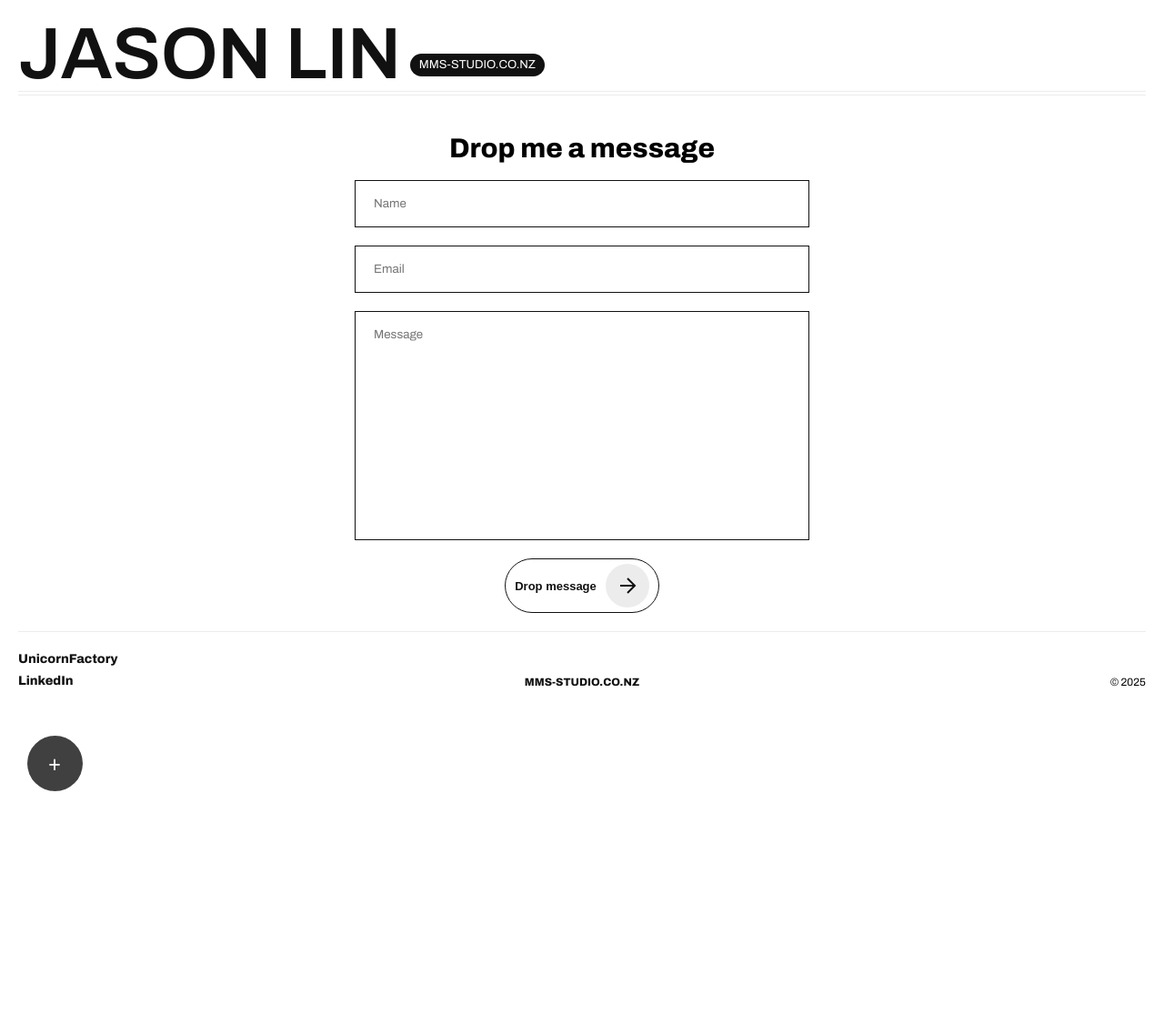
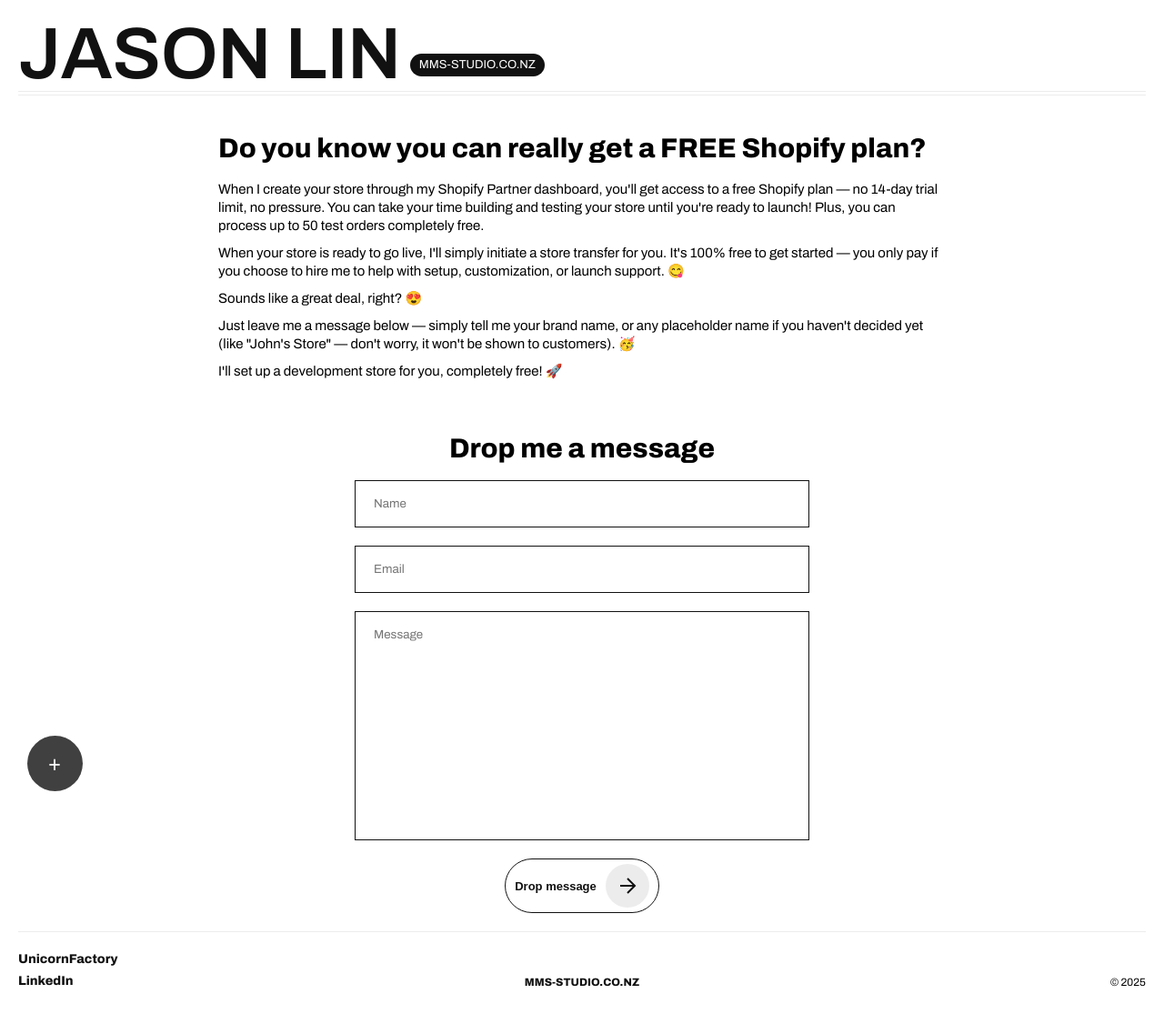
Before and after one commit to devjasonlin/mms-studio, a Jekyll site: the page built from contact.html, in a window 1280 px wide. Shown: the whole page at 91% size. Built offline with Jekyll 4.4.1, drawn with Linux system fonts in a browser that asks for light colours; nearby versions of some CDN libraries; before the commit the page ends 900 px from its top, so only the background shows below that.

Commit message:
add more content to contact page

```diff
--- a/_config.yml
+++ b/_config.yml
@@ -83,6 +83,9 @@
     year: Issued Nov 2024
     logo: https://media.licdn.com/dms/image/v2/D560BAQH9Y3IDQjuPSw/company-logo_100_100/company-logo_100_100/0/1737143878716/shopify_logo?e=1750896000&v=beta&t=niqip8zzJgsRPjhcBb8Uyb5KEQ_wHX5HF6h6XHOA254
 
+free_shopify:
+  title: Do you know you can really get a FREE Shopify plan?
+  description: <p>When I create your store through my Shopify Partner dashboard, you'll get access to a free Shopify plan — no 14-day trial limit, no pressure. You can take your time building and testing your store until you're ready to launch! Plus, you can process up to 50 test orders completely free.</p> <p>When your store is ready to go live, I'll simply initiate a store transfer for you. It's 100% free to get started — you only pay if you choose to hire me to help with setup, customization, or launch support. 😋</p> <p>Sounds like a great deal, right? 😍</p> <p>Just leave me a message below — simply tell me your brand name, or any placeholder name if you haven't decided yet (like "John's Store" — don't worry, it won't be shown to customers). 🥳</p> <p>I'll set up a development store for you, completely free! 🚀</p>
 
 social_links:
   - label: "UnicornFactory"
--- a/_sass/layout/contact.scss
+++ b/_sass/layout/contact.scss
@@ -4,7 +4,26 @@
   align-items: center;
   padding: 2rem 0;
 
-  .main-contact--title{
+  .main-contact--paragraph {
+    width: 100%;
+    max-width: 80rem;
+    margin: 0 auto 3rem auto;
+
+    p {
+      font-size: 1.5rem;
+      line-height: 2rem;
+      margin: 0 0 1rem 0;
+    }
+  }
+
+  .main-contact--heading {
+    font-size: 3rem;
+    font-weight: 800;
+
+    padding: 2rem 0;
+  }
+
+  .main-contact--title {
     font-size: 3rem;
     font-weight: 800;
 
@@ -14,7 +33,6 @@
   .main-contact--form {
     width: 100%;
     max-width: 50rem;
-    margin: 0 auto;
     display: flex;
     flex-direction: column;
     align-items: center;
--- a/contact.html
+++ b/contact.html
@@ -4,6 +4,11 @@
 ---
 <link rel="stylesheet" href="{{ '/assets/css/contact.css' | relative_url }}">
 <div class="main-content main-contact--container">
+  <div class="main-contact--paragraph">
+    <div class="main-contact--heading">{{ site.free_shopify.title }}</div>
+    {{ site.free_shopify.description }}
+  </div>
+
   <h1 class="main-contact--title">Drop me a message</h1>
   <form
     class="main-contact--form"
```
